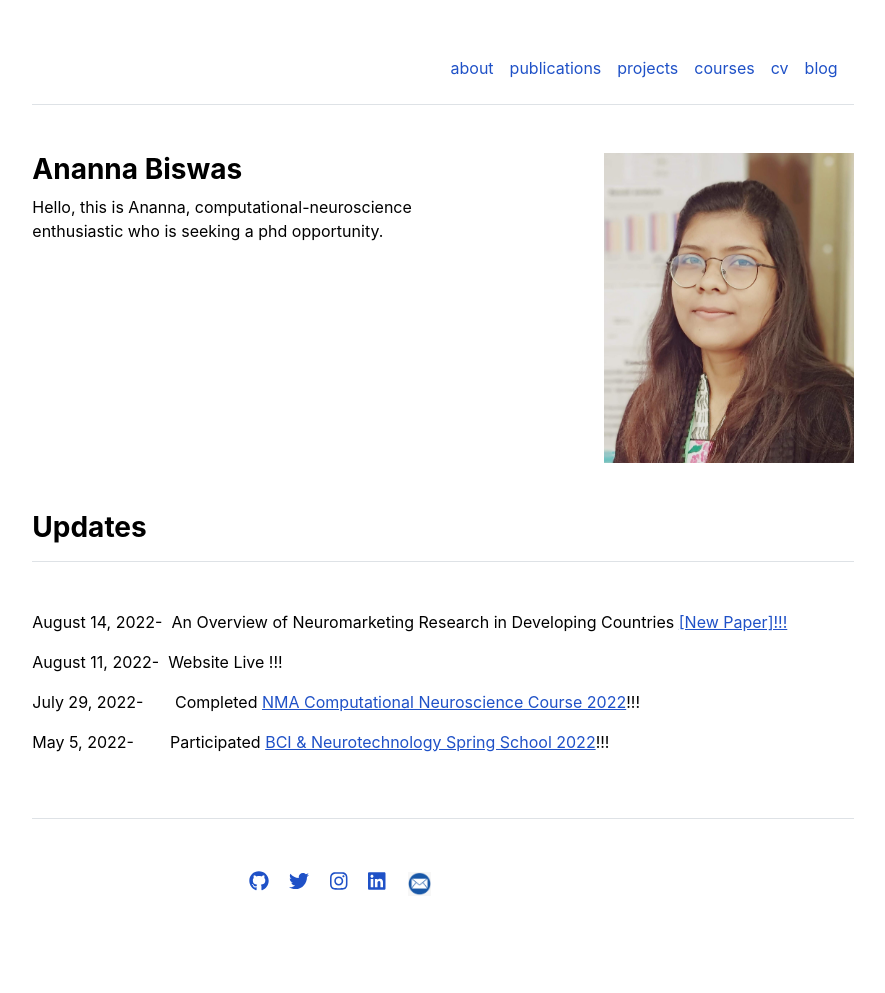
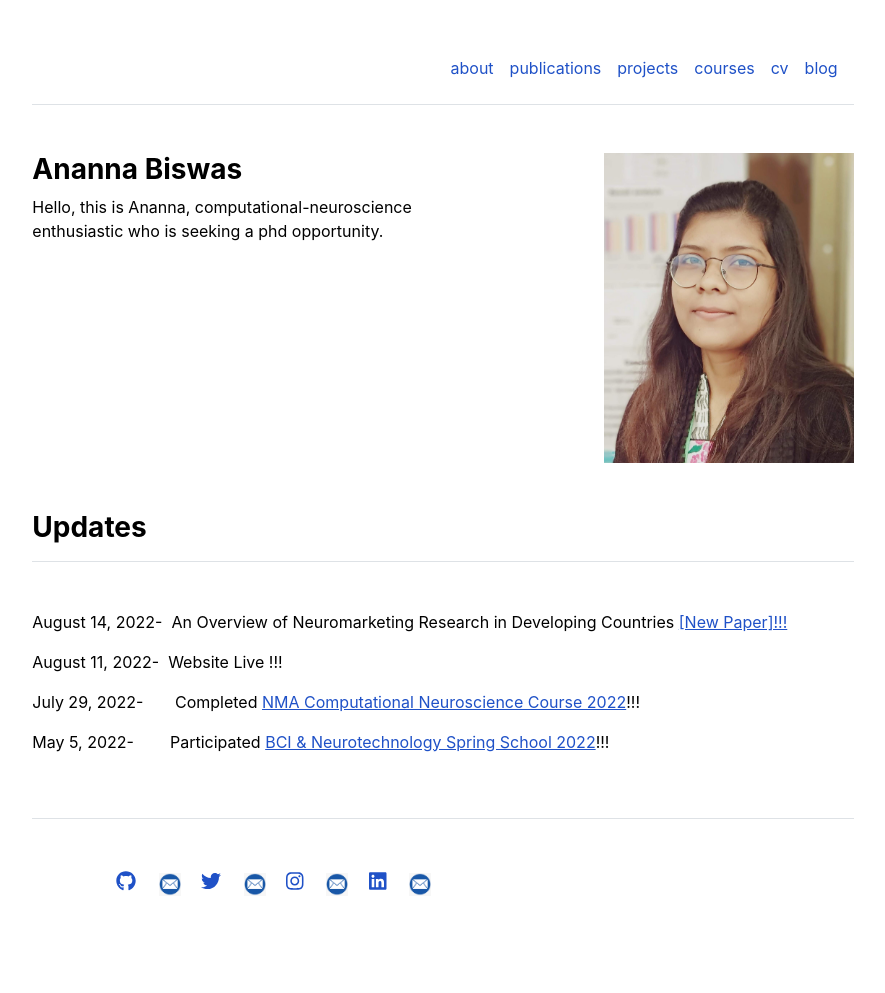
Before and after one commit to Anannabiswas/anannabiswas.github.io, a Jekyll site: the page built from index.md, in a window 1280 px wide. Shown: the whole page, without its empty margins (197-1082 px from the left). Built offline with Jekyll 4.4.1, drawn with Linux system fonts in a browser that asks for light colours.

Commit message:
Update footer.html

```diff
--- a/_includes/footer.html
+++ b/_includes/footer.html
@@ -3,8 +3,9 @@
     <div class="col-md-6 text-end social-media-icons">
       {% for item in site.data.settings.social %}
         <a href="{{ item.link }}" class="ms-3 fs-5"><i class="fab fa-{{ item.icon }}"></i></a>
+       &nbsp;&nbsp;&nbsp;&nbsp;<a href="mailto:ananna314.bd@gmail.com"><img src="/assets/img/email.png" alt="email" style="width: 22px; height: 23px;"></a>
       {% endfor %}
-      &nbsp;&nbsp;&nbsp;&nbsp;<a href="mailto:ananna314.bd@gmail.com"><img src="/assets/img/email.png" alt="email" style="width: 23px; height: 24px;"></a>
+
     </div>
   </div>
 </footer>
```
